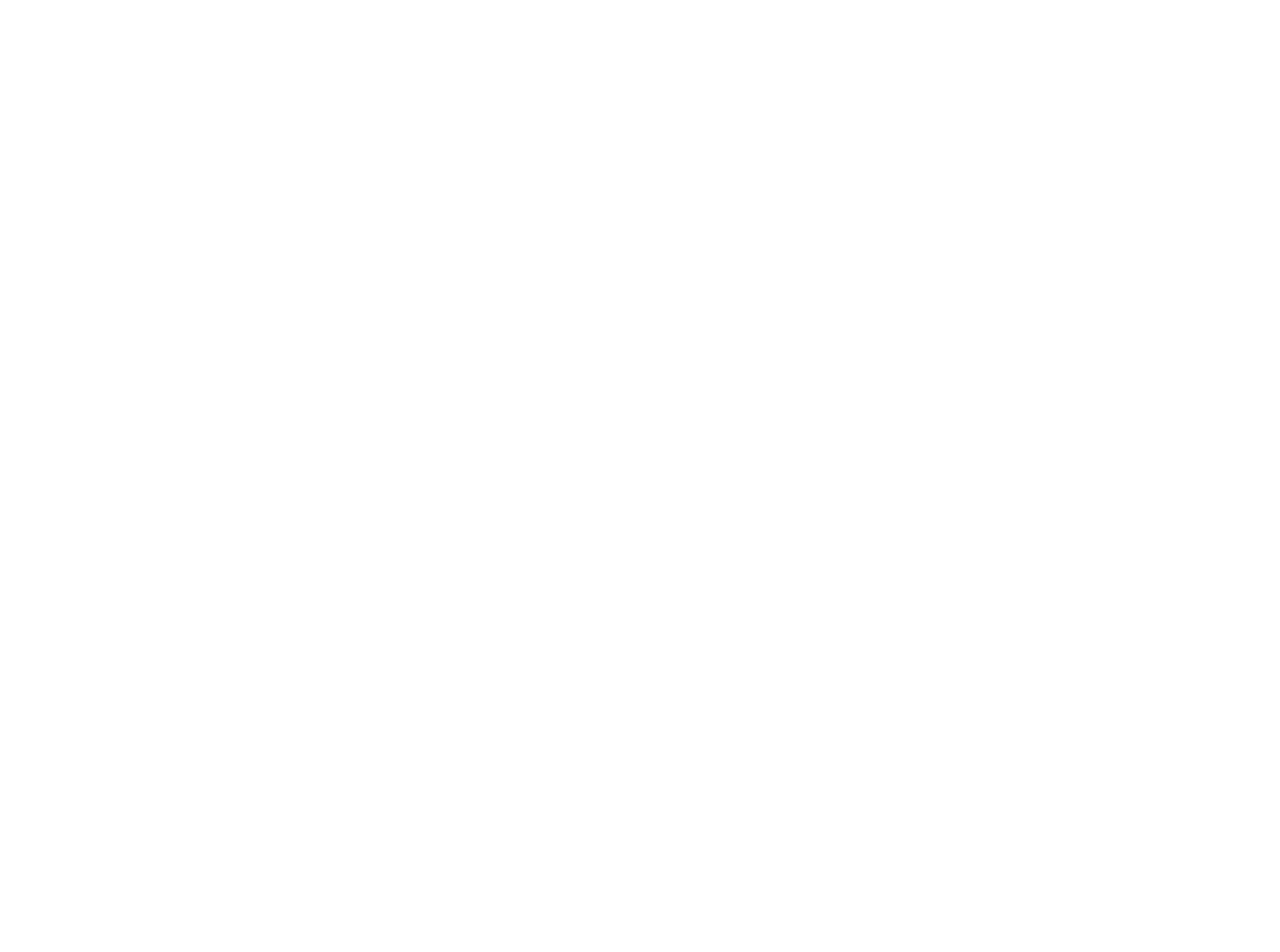
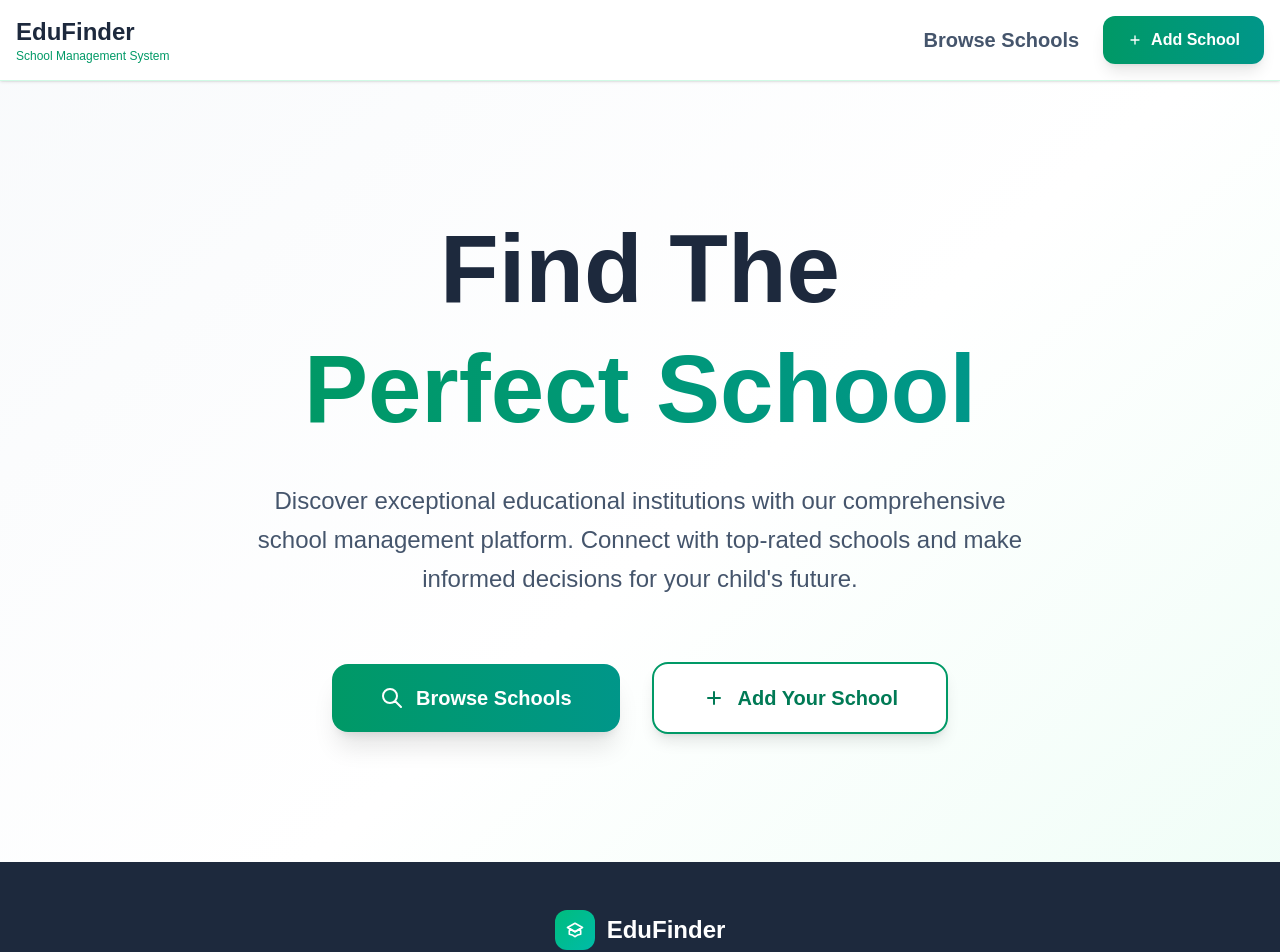
Before and after one commit to RaturiAR7/school-proj-mysql-next.js, a Next.js app: page / in a window 1280 px wide. Shown: the top 952 px of the page. Before the commit the page ends 800 px from the top, so only its background shows below. Built offline with nearby package versions, Linux system fonts and the light colour scheme.

Commit message:
add landing page and fix route for add school

```diff
--- a/app/page.js
+++ b/app/page.js
@@ -1,5 +1,160 @@
+import Head from "next/head";
+import Link from "next/link";
+
 export default function Home() {
   return (
-    <div className='font-sans grid grid-rows-[20px_1fr_20px] items-center justify-items-center min-h-screen p-8 pb-20 gap-16 sm:p-20'></div>
+    <>
+      <Head>
+        <title>EduFinder - School Management System</title>
+        <meta
+          name='description'
+          content='Find and manage schools with our comprehensive school management platform'
+        />
+        <meta name='viewport' content='width=device-width, initial-scale=1' />
+        <link rel='icon' href='/favicon.ico' />
+      </Head>
+      <div className='min-h-screen bg-gradient-to-br from-slate-50 via-white to-emerald-50'>
+        <nav className='bg-white/95 backdrop-blur-md border-b border-emerald-100 shadow-sm'>
+          <div className='container mx-auto px-4'>
+            <div className='flex items-center justify-between h-20'>
+              <Link href='/' className='flex items-center gap-3'>
+                <div>
+                  <h1 className='md:text-2xl text-base font-bold text-slate-800'>
+                    EduFinder
+                  </h1>
+                  <p className='text-xs text-emerald-600 font-medium'>
+                    School Management System
+                  </p>
+                </div>
+              </Link>
+              <div className='flex items-center gap-6'>
+                <Link
+                  href='/schools'
+                  className='font-semibold md:text-xl text-sm text-slate-600 hover:text-emerald-600 transition-colors duration-200 flex items-center gap-2'
+                >
+                  Browse Schools
+                </Link>
+                <Link
+                  href='/schools/add'
+                  className='bg-gradient-to-r from-emerald-600 to-teal-600 text-white md:text-base text-sm md:px-6 md:py-3 px-3 py-1 rounded-xl font-light md:font-semibold hover:from-emerald-700 hover:to-teal-700 transition-all duration-200 shadow-lg flex items-center gap-2'
+                >
+                  <svg
+                    className='w-4 h-4'
+                    fill='none'
+                    stroke='currentColor'
+                    viewBox='0 0 24 24'
+                  >
+                    <path
+                      strokeLinecap='round'
+                      strokeLinejoin='round'
+                      strokeWidth={2}
+                      d='M12 6v6m0 0v6m0-6h6m-6 0H6'
+                    />
+                  </svg>
+                  Add School
+                </Link>
+              </div>
+            </div>
+          </div>
+        </nav>
+        <section className='py-32'>
+          <div className='container mx-auto px-4'>
+            <div className='max-w-4xl mx-auto text-center'>
+              <h1 className='text-4xl md:text-8xl font-bold mb-8 leading-tight'>
+                <span className='text-slate-800'>Find The</span>
+                <br />
+                <span className='bg-gradient-to-r from-emerald-600 to-teal-600 bg-clip-text text-transparent'>
+                  Perfect School
+                </span>
+              </h1>
+
+              <p className='text-base md:text-2xl text-slate-600 mb-16 leading-relaxed max-w-3xl mx-auto'>
+                Discover exceptional educational institutions with our
+                comprehensive school management platform. Connect with top-rated
+                schools and make informed decisions for your child's future.
+              </p>
+
+              <div className='flex flex-col sm:flex-row gap-8 justify-center items-center'>
+                <Link
+                  href='/schools'
+                  className='bg-gradient-to-r from-emerald-600 to-teal-600 text-white px-6 py-2 md:px-12 md:py-5 rounded-2xl font-medium md:font-bold text-xl hover:from-emerald-700 hover:to-teal-700 transition-all duration-200 shadow-xl flex items-center gap-3'
+                >
+                  <svg
+                    className='w-6 h-6'
+                    fill='none'
+                    stroke='currentColor'
+                    viewBox='0 0 24 24'
+                  >
+                    <path
+                      strokeLinecap='round'
+                      strokeLinejoin='round'
+                      strokeWidth={2}
+                      d='M21 21l-6-6m2-5a7 7 0 11-14 0 7 7 0 0114 0z'
+                    />
+                  </svg>
+                  Browse Schools
+                </Link>
+                <Link
+                  href='/schools/add'
+                  className='bg-white text-emerald-700 border-2 border-emerald-600 md:px-12 md:py-5 px-6 py-2 rounded-2xl font-bold text-base md:text-xl hover:bg-emerald-600 hover:text-white transition-all duration-200 shadow-lg flex items-center gap-3'
+                >
+                  <svg
+                    className='w-6 h-6'
+                    fill='none'
+                    stroke='currentColor'
+                    viewBox='0 0 24 24'
+                  >
+                    <path
+                      strokeLinecap='round'
+                      strokeLinejoin='round'
+                      strokeWidth={2}
+                      d='M12 6v6m0 0v6m0-6h6m-6 0H6'
+                    />
+                  </svg>
+                  Add Your School
+                </Link>
+              </div>
+            </div>
+          </div>
+        </section>
+        <footer className='bg-slate-800 text-white py-12'>
+          <div className='container mx-auto px-4 text-center'>
+            <div className='flex items-center justify-center gap-3 mb-6'>
+              <div className='w-10 h-10 bg-gradient-to-br from-emerald-500 to-teal-500 rounded-xl flex items-center justify-center'>
+                <svg
+                  className='w-5 h-5 text-white'
+                  fill='none'
+                  stroke='currentColor'
+                  viewBox='0 0 24 24'
+                >
+                  <path
+                    strokeLinecap='round'
+                    strokeLinejoin='round'
+                    strokeWidth={2}
+                    d='M12 14l9-5-9-5-9 5 9 5z'
+                  />
+                  <path
+                    strokeLinecap='round'
+                    strokeLinejoin='round'
+                    strokeWidth={2}
+                    d='M12 14l6.16-3.422a12.083 12.083 0 01.665 6.479A11.952 11.952 0 0012 20.055a11.952 11.952 0 00-6.824-2.998 12.078 12.078 0 01.665-6.479L12 14z'
+                  />
+                </svg>
+              </div>
+              <span className='text-2xl font-bold'>EduFinder</span>
+            </div>
+            <p className='text-slate-400 text-lg'>
+              Your trusted partner in finding the perfect educational
+              institution.
+            </p>
+            <div className='mt-8 pt-8 border-t border-slate-700'>
+              <p className='text-slate-500'>
+                © 2025 EduFinder. All rights reserved.
+              </p>
+            </div>
+          </div>
+        </footer>
+      </div>
+    </>
   );
 }
--- a/app/schools/page.jsx
+++ b/app/schools/page.jsx
@@ -11,7 +11,7 @@
         process.env.NEXT_PUBLIC_BASE_URL || "http://localhost:3000"
       }/api/school`,
       {
-        next: { revalidate: 0 },
+        next: { revalidate: 60 },
       }
     );
     schoolData = await response.json();
@@ -21,7 +21,6 @@
 
   return (
     <div className='min-h-screen bg-gradient-to-br from-slate-50 via-gray-50 to-emerald-50'>
-      {/* Header */}
       <header className='relative bg-gradient-to-br from-slate-800 via-slate-700 to-emerald-800 text-white py-24 overflow-hidden'>
         <div className='container mx-auto px-4 relative z-10 text-center max-w-4xl'>
           <div className='flex items-center justify-center gap-3 mb-6'>
```
Also changed, not shown: app/schools/add/page.jsx (renamed from app/add-school/page.jsx).
